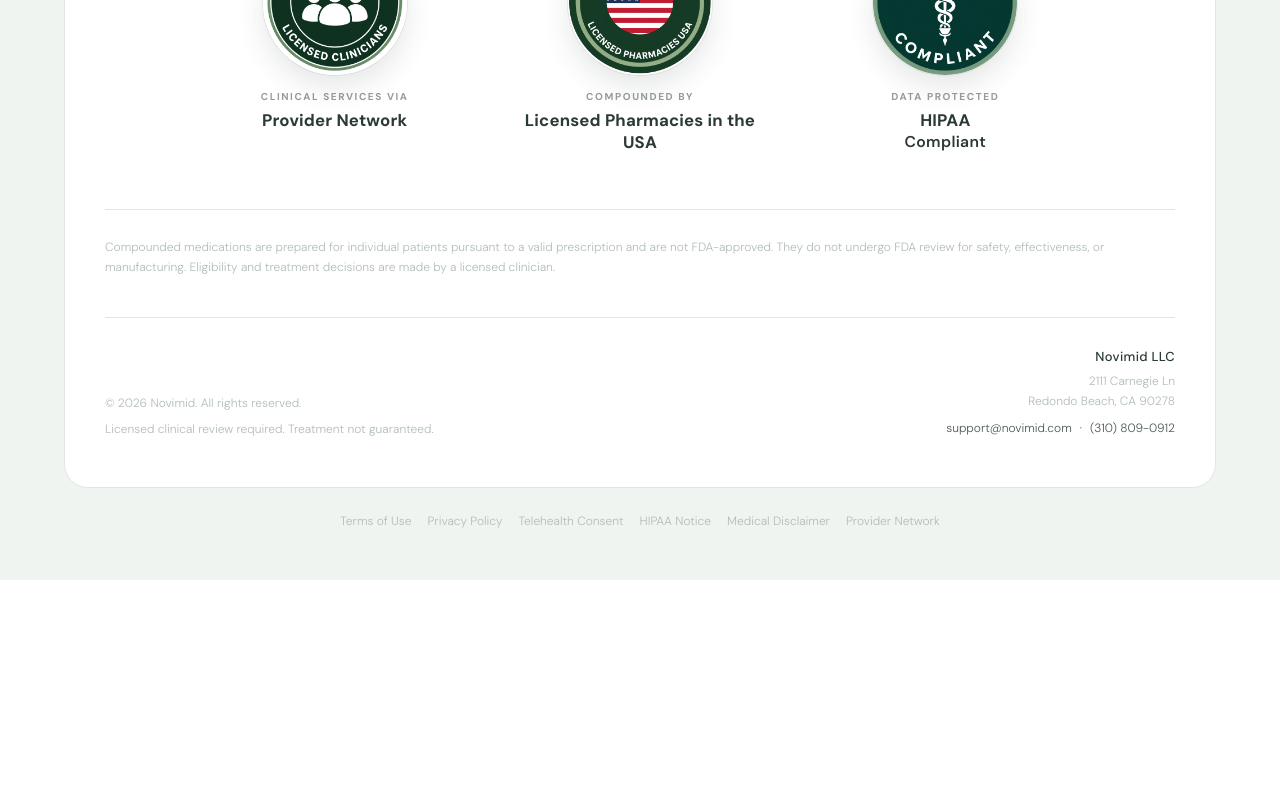
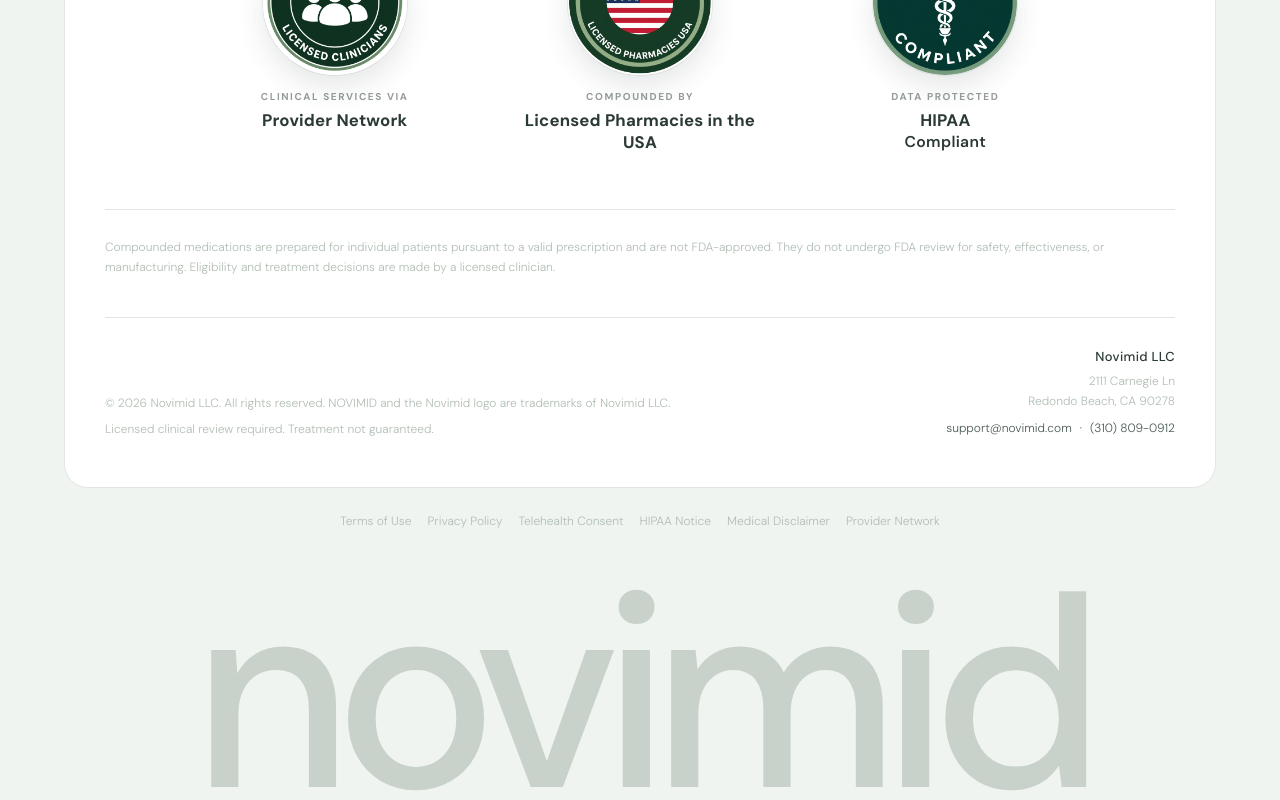
Before and after one commit to Emmanuelombaye/novimid, a Next.js app in the folder web/: page / in a window 1280 px wide. Shown: the part 7038-7838 px from the top of the page. Before the commit the page ends 7618 px from the top, so only its background shows below. Built offline with nearby package versions, Linux system fonts and the light colour scheme.

Commit message:
Add Hims-style oversized brand wordmark at the footer end.

```diff
--- a/web/src/components/Footer.tsx
+++ b/web/src/components/Footer.tsx
@@ -46,7 +46,7 @@
   const year = new Date().getFullYear();
 
   return (
-    <footer className="bg-cloud px-4 pb-8 pt-10 sm:px-6 sm:pb-10 sm:pt-12 lg:px-8 lg:pb-12 lg:pt-14">
+    <footer className="bg-cloud px-4 pb-0 pt-10 sm:px-6 sm:pt-12 lg:px-8 lg:pt-14">
       <div className="mx-auto max-w-6xl overflow-hidden rounded-[12px] border-[0.5px] border-mist bg-white px-6 py-8 sm:rounded-[24px] sm:px-8 sm:py-10 lg:px-10 lg:py-12">
         <div className="grid gap-10 sm:grid-cols-2 lg:grid-cols-[1.4fr_1fr_1fr_1fr] lg:gap-8 xl:gap-10">
           <div className="sm:col-span-2 lg:col-span-1">
@@ -132,7 +132,7 @@
             They do not undergo FDA review for safety, effectiveness, or manufacturing. Eligibility and treatment decisions are made by a licensed clinician.
           </p>
           <FooterLegalBar
-            copyright={`© ${year} ${brand.displayName}. All rights reserved.`}
+            copyright={`© ${year} Novimid LLC. All rights reserved. NOVIMID and the Novimid logo are trademarks of Novimid LLC.`}
             note="Licensed clinical review required. Treatment not guaranteed."
           />
         </div>
@@ -152,6 +152,16 @@
           </Link>
         ))}
       </nav>
+
+      {/* Hims-style oversized brand close at the absolute end of the site */}
+      <div
+        className="relative mx-auto mt-12 max-w-[100rem] overflow-hidden px-2 sm:mt-14 sm:px-4"
+        aria-hidden="true"
+      >
+        <p className="select-none text-center font-[family-name:var(--font-dm-sans)] text-[clamp(5.5rem,26vw,17rem)] font-medium leading-[0.78] tracking-[-0.065em] text-[#c8d2cb]">
+          {brand.name}
+        </p>
+      </div>
     </footer>
   );
 }
```
